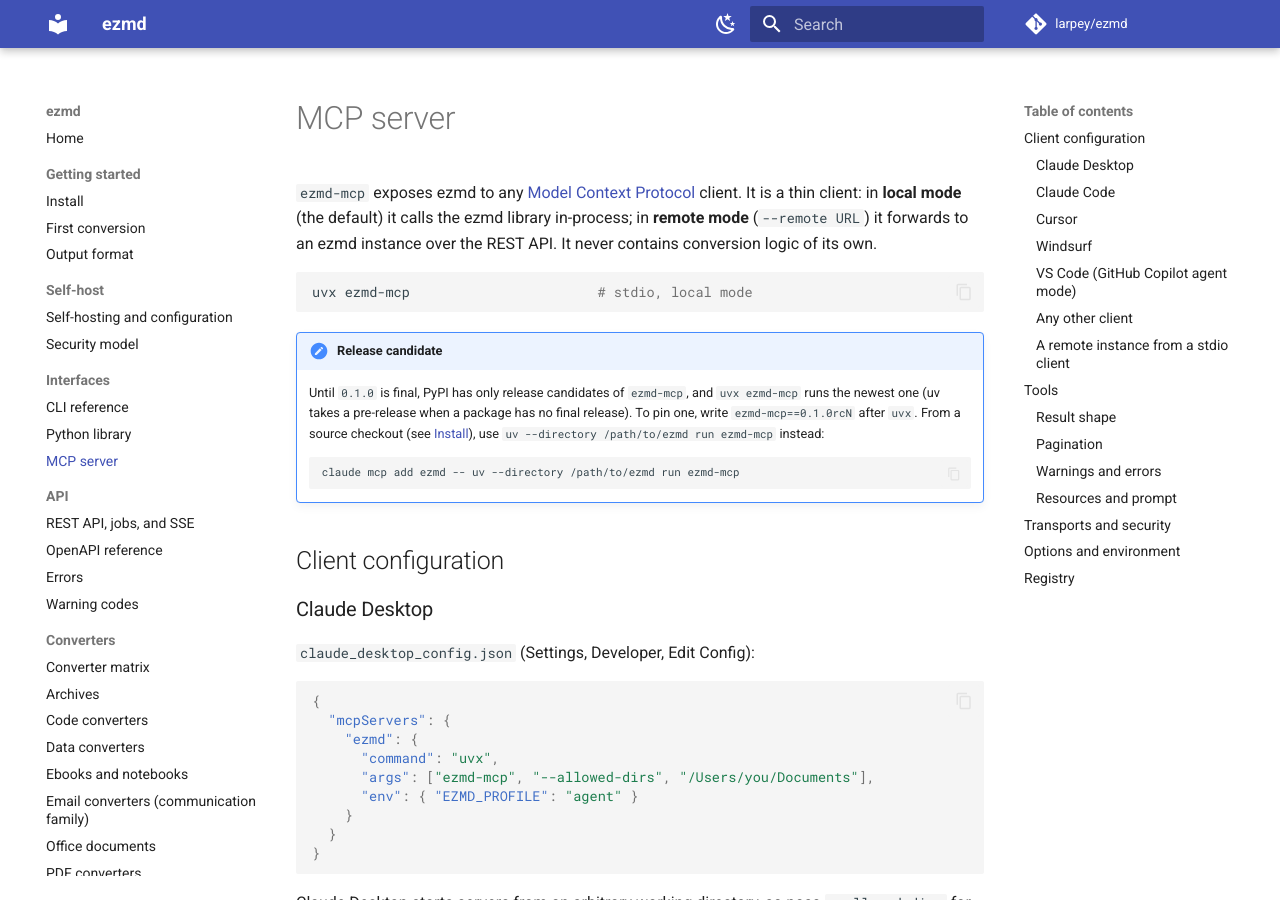
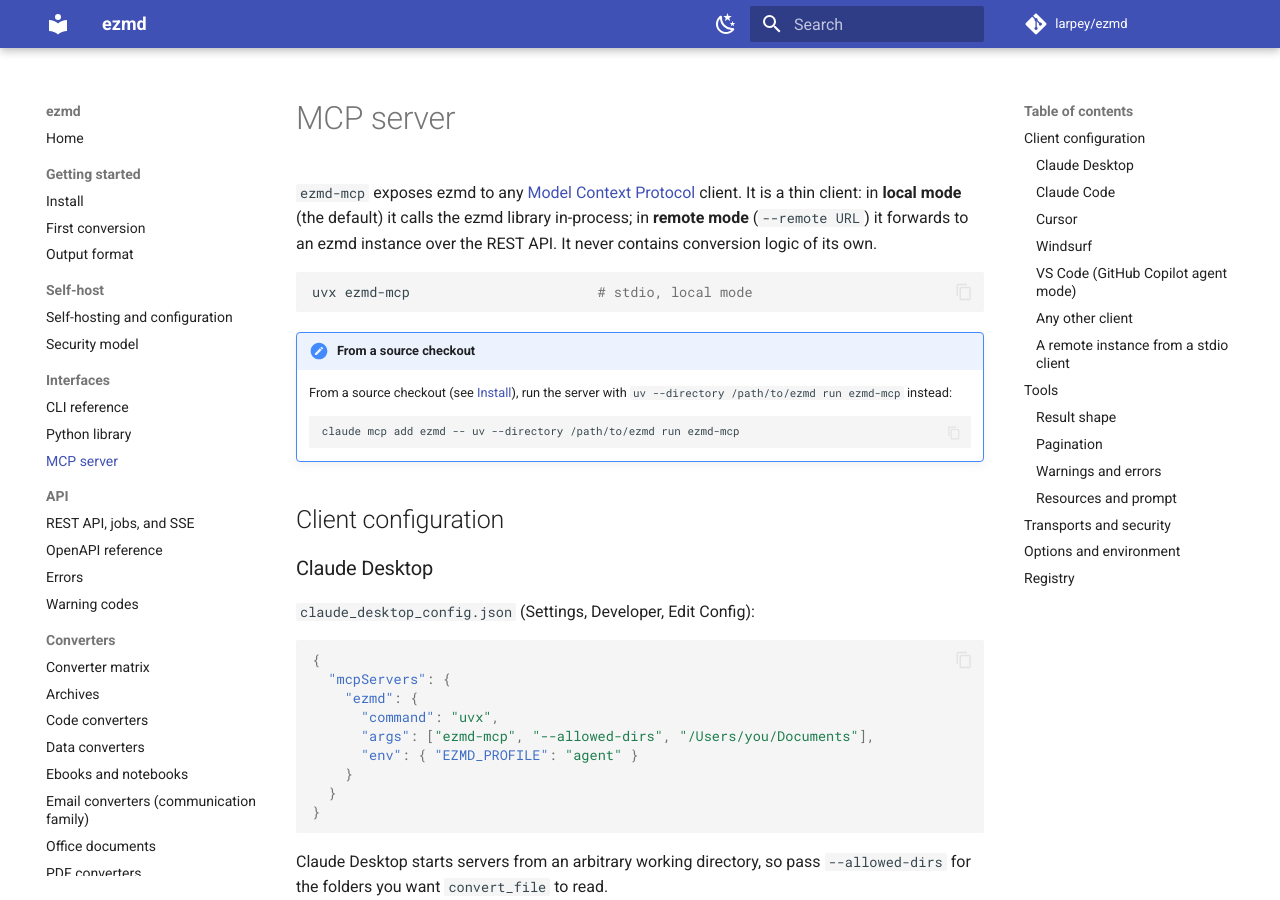
Before and after one commit to larpey/ezmd, an MkDocs documentation site: the page built from docs/mcp.md, in a window 1280 px wide and 900 px high. Built offline with MkDocs 1.6.1 and Material for MkDocs 9.7.7, drawn with Linux system fonts in a browser that asks for light colours; comment, search, counter and statistics services are not loaded.

````diff
--- a/docs/mcp.md
+++ b/docs/mcp.md
@@ -9,10 +9,8 @@ its own.
 uvx ezmd-mcp                       # stdio, local mode
 ```
 
-!!! note "Release candidate"
-    Until `0.1.0` is final, PyPI has only release candidates of `ezmd-mcp`, and `uvx ezmd-mcp` runs the
-    newest one (uv takes a pre-release when a package has no final release). To pin one, write
-    `ezmd-mcp==0.1.0rcN` after `uvx`. From a source checkout (see [Install](install.md)), use
+!!! note "From a source checkout"
+    From a source checkout (see [Install](install.md)), run the server with
     `uv --directory /path/to/ezmd run ezmd-mcp` instead:
 
     ```bash
````
Also changed, not shown: CHANGELOG.md (+11 -0 lines), README.md (+5 -9 lines), docs/index.md (+3 -4 lines), docs/install.md (+0 -7 lines), docs/library.md (+1 -1 lines), docs/api/openapi.json, 8 other files.
